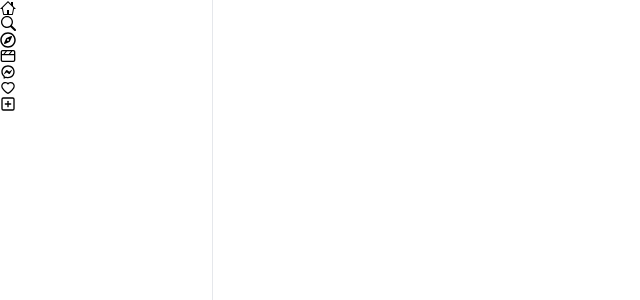
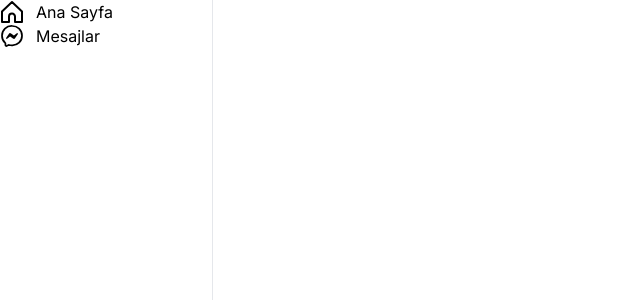
Before and after one commit to AliKarabulut/nextjs-instagram-clone, a Next.js app: page / in a window 1280 px wide. Shown: the top 300 px of the page, without its empty margins (0-640 px from the left). Built offline with nearby package versions, Linux system fonts and the light colour scheme.

Commit message:
iconCheck components without css

```diff
--- /dev/null
+++ b/src/components/iconCheck/index.tsx
@@ -0,0 +1,39 @@
+"use client";
+import React, { useRef, useState, useEffect } from "react";
+
+type IconCheckTypes = {
+  firstIcon: React.ReactNode;
+  SecondIcon: React.ReactNode;
+  children: React.ReactNode;
+};
+
+const IconCheck = ({ firstIcon, SecondIcon, children }: IconCheckTypes) => {
+  const ref = useRef<HTMLDivElement | null>(null);
+  const [isClicked, setIsClicked] = useState(false);
+
+  const handleIconClick = () => {
+    setIsClicked(true);
+  };
+
+  useEffect(() => {
+    const handleClickOutside = (event: MouseEvent) => {
+      if (ref.current && !ref.current.contains(event.target as Node)) {
+        setIsClicked(false);
+      }
+    };
+
+    document.addEventListener("click", handleClickOutside);
+
+    return () => {
+      document.removeEventListener("click", handleClickOutside);
+    };
+  }, []);
+
+  return (
+    <div ref={ref} onClick={handleIconClick} className="flex gap-3">
+      {isClicked ? SecondIcon : firstIcon} {children}
+    </div>
+  );
+};
+
+export default IconCheck;
--- a/src/components/navbar/index.tsx
+++ b/src/components/navbar/index.tsx
@@ -1,19 +1,23 @@
-import {GoHome, GoHomeFill, GoSearch} from 'react-icons/go'
-import {FaRegCompass,FaCompass} from 'react-icons/fa'
-import {CgClapperBoard} from 'react-icons/cg'
-import {RiMessengerLine} from 'react-icons/ri'
-import {AiOutlineHeart} from 'react-icons/ai'
-import {FiPlusSquare} from 'react-icons/fi'
+import IconCheck from "../iconCheck";
+import HomeIcon from "../icons/homeIcon";
+import HomeIconFilled from "../icons/homeIconFilled";
+import MessengerIcon from "../icons/messengerIcon";
+import MessengerIconFilled from "../icons/messengerIconFilled";
+
 const Navbar = () => {
-    return <nav className='w-1/6 border-r h-screen'>
-        <GoHome/>
-        <GoSearch/>
-        <FaRegCompass/>
-        <CgClapperBoard/>
-        <RiMessengerLine/>
-        <AiOutlineHeart/>
-        <FiPlusSquare/>
+  return (
+    <nav className="w-1/6 border-r h-screen">
+      <IconCheck firstIcon={<HomeIcon />} SecondIcon={<HomeIconFilled />}>
+        Ana Sayfa
+      </IconCheck>
+      <IconCheck
+        firstIcon={<MessengerIcon />}
+        SecondIcon={<MessengerIconFilled />}
+      >
+        Mesajlar
+      </IconCheck>
     </nav>
-}
+  );
+};
 
-export default Navbar
+export default Navbar;
```
